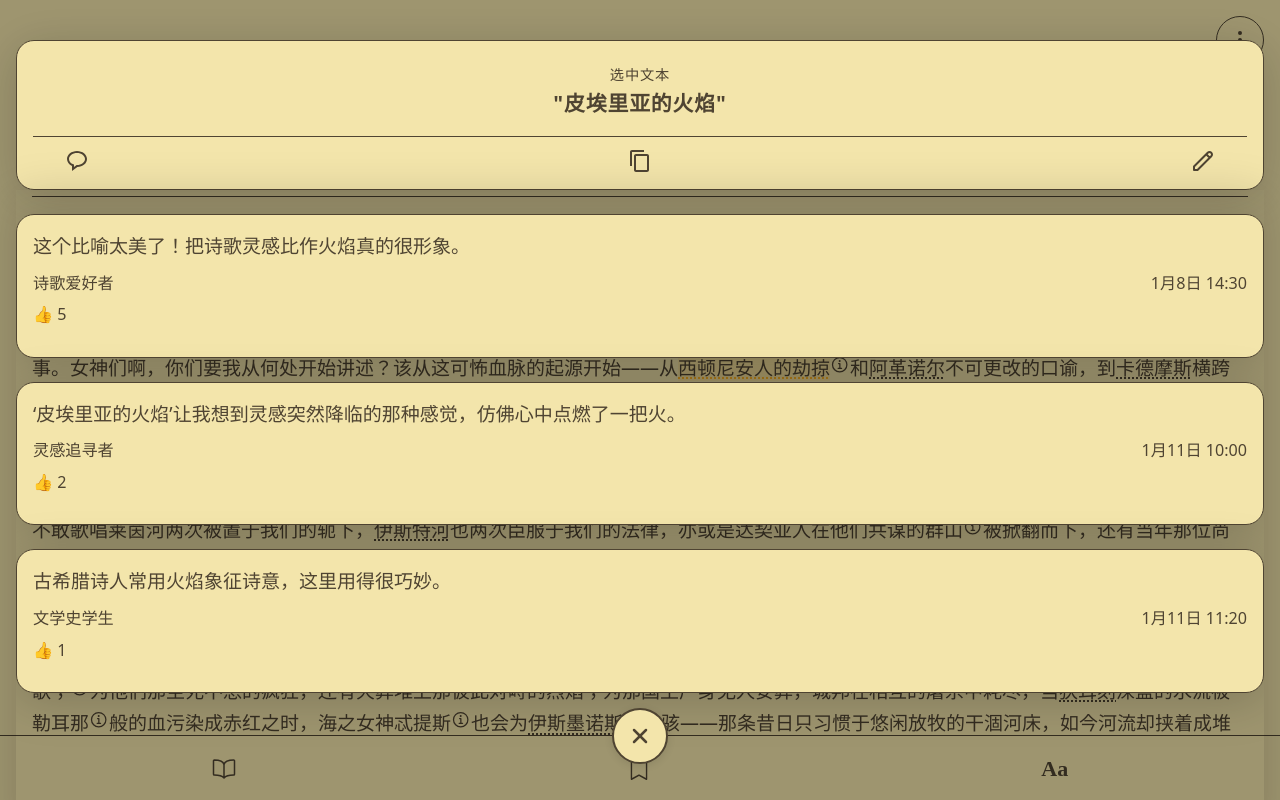
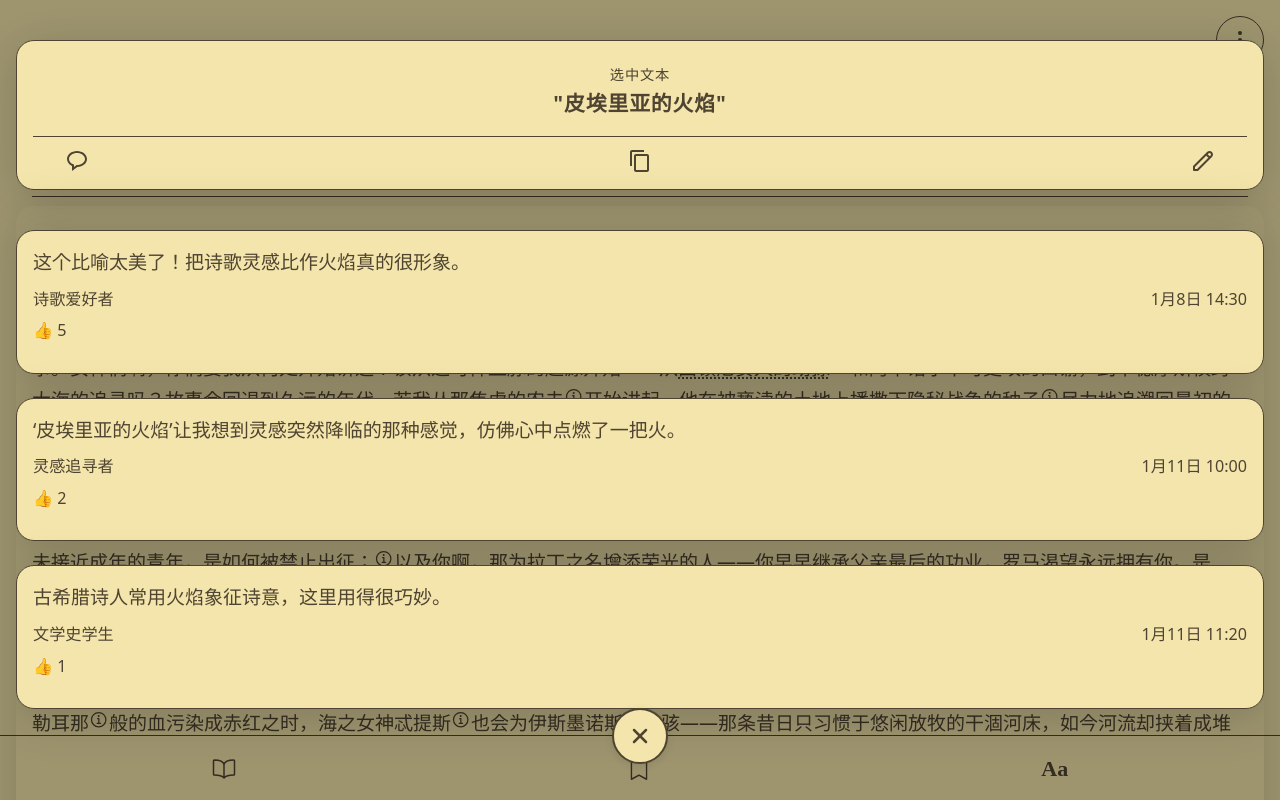
Before and after one commit to ThundeRayn/online-Reader, a React (Vite) app: page / in a window 1280 px wide. Both pictures are taken after a click on the element "皮埃里亚的火焰". Shown: the top 800 px of the page. Built offline with nearby package versions, Linux system fonts and the light colour scheme.

Commit message:
comments front end good to go

```diff
--- a/src/components/Citation.tsx
+++ b/src/components/Citation.tsx
@@ -105,7 +105,7 @@ const Citation = ({ children, extranote, replacenote }: CitationProps) => {
     <InfoBox
       trigger={
         <span
-          className="underline decoration-dotted cursor-pointer transition-all duration-200 hover:opacity-80"
+          className="cursor-pointer transition-all duration-200 hover:opacity-80"
           style={{
             display: 'inline',
             color: 'var(--theme-citation)',
--- a/src/components/CommentModal.tsx
+++ b/src/components/CommentModal.tsx
@@ -128,7 +128,7 @@ const CommentModal: React.FC<CommentModalProps> = ({ open, onClose, comments = [
 
   return createPortal(
     <div
-      className="flex flex-col items-center"
+      className="flex flex-col items-center gap-4"
       onClick={onClose}
       style={{
         position: "fixed",
@@ -200,7 +200,7 @@ const CommentModal: React.FC<CommentModalProps> = ({ open, onClose, comments = [
           style={{
             color: "var(--theme-text, #222)",
             border: "0px solid var(--theme-border, #e0e0e0)",
-            borderRadius: 1,
+            borderRadius: 18,
             boxShadow: "0 8px 48px rgba(0,0,0,0.18)",
             padding: '1.5rem 0rem 0rem 0rem',
             width: '100%',
--- a/src/components/Comments.tsx
+++ b/src/components/Comments.tsx
@@ -34,7 +34,7 @@ const Comments = ({ paragraphId, children }: CommentsProps) => {
   const [comments, setComments] = useState<CommentData[]>([])
   const [modalOpen, setModalOpen] = useState(false)
   const [modalPosition, setModalPosition] = useState<{top: number, left: number} | null>(null)
-  const [selectedText, setSelectedText] = useState<string | null>(null)
+  const [selectedComments, setSelectedComments] = useState<CommentData[]>([])
 
   useEffect(() => {
     // Load comments for this paragraph
@@ -47,13 +47,15 @@ const Comments = ({ paragraphId, children }: CommentsProps) => {
 
 
 
-  const handleCommentClick = (textSelection: string, event: React.MouseEvent<HTMLSpanElement, MouseEvent>) => {
+  const handleCommentClick = (event: React.MouseEvent<HTMLSpanElement, MouseEvent>, clickedText: string) => {
     const rect = (event.target as HTMLElement).getBoundingClientRect();
     setModalPosition({
       top: rect.bottom + 8,
       left: rect.left + rect.width / 2
     });
-    setSelectedText(textSelection);
+    // Filter comments for this specific selected text
+    const filteredComments = comments.filter(c => c.textSelection === clickedText);
+    setSelectedComments(filteredComments);
     setModalOpen(true);
   };
 
@@ -84,11 +86,11 @@ const Comments = ({ paragraphId, children }: CommentsProps) => {
             key={comment.id + '-' + index}
             className="underline decoration-dotted cursor-pointer transition-all duration-200 hover:opacity-80"
             style={{
-              textDecorationColor: 'rgba(255, 165, 0, 0.8)',
+              //textDecorationColor: 'rgba(255, 165, 0, 0.8)',
               textUnderlineOffset: '3px',
-              backgroundColor: 'rgba(255, 165, 0, 0.1)'
+              //backgroundColor: 'rgba(255, 165, 0, 0.1)'
             }}
-            onClick={e => handleCommentClick(comment.textSelection, e)}
+            onClick={e => handleCommentClick(e, comment.textSelection)}
           >
             {comment.textSelection}
           </span>
@@ -131,16 +133,12 @@ const Comments = ({ paragraphId, children }: CommentsProps) => {
   }
 
   // Modal rendering
-  const filteredComments = selectedText
-    ? comments.filter(c => c.textSelection === selectedText)
-    : [];
-
   return <>
     {processChildren(children)}
     <CommentModal
       open={modalOpen && !!modalPosition}
       onClose={() => setModalOpen(false)}
-      comments={filteredComments}
+      comments={selectedComments}
     />
   </>;
 }
```
